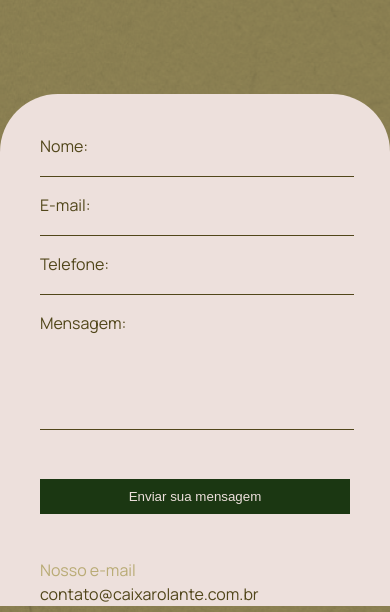
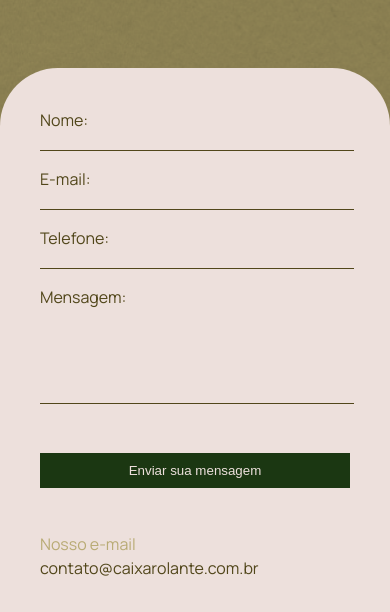
Before and after one commit to thalessalla/Rolantes, a plain HTML site: page contato.html in a window 390 px wide. Shown: the part 207-819 px from the top of the page. Drawn offline with Linux system fonts and the light colour scheme.

Commit message:
commit contato

```diff
--- a/css/contato.css
+++ b/css/contato.css
@@ -1,6 +1,6 @@
 .contato {
   background-image: url("../img/Fundo.png");
-  height: 100vh;
+  height: calc(100vh + 63px);
   object-fit: cover;
   box-shadow: inset -50vw 0px var(--cor-2);
   align-content: center;
@@ -208,13 +208,22 @@ label[type="email"] {
   #formulario > div:last-child {
     margin: 0 40px 0 40px;
   }
+  #formulario > div:last-child {
+    padding-bottom: 40px;
+  }
+  .contato {
+    height: auto;
+  }
 }
 
-@media (max-height: 800px) {
+@media (max-width: 500px) {
   .contato {
-    margin-bottom: 100px;
+    /* margin-bottom: 100px; */
   }
   #formulario {
-    margin-bottom: 40px;
+    /* margin-bottom: 40px; */
+  }
+  #formulario > div:last-child {
+    padding-bottom: 40px;
   }
 }
--- a/css/home.css
+++ b/css/home.css
@@ -1,5 +1,5 @@
 .home {
-  background-image: url("../img/drone-deg.png");
+  background-image: url("../img/drone-deg.webp");
   display: grid;
   grid-template-columns: 80px 1fr 80px;
   background-repeat: no-repeat;
```
Also changed, not shown: contato.html (+0 -1 lines), img/drone-deg.webp (added).
